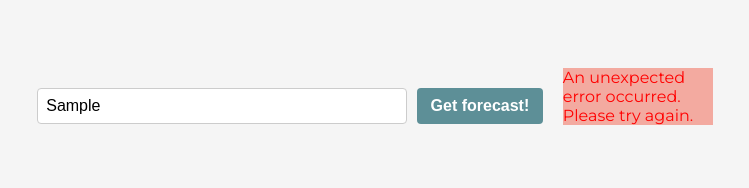
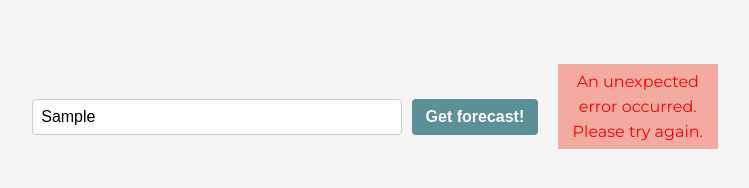
Before and after one commit to cmoratagarcia/odin-weather-app, a plain HTML site: page index.html in a window 1280 px wide. Both pictures are taken after typing "Sample" into the empty fields and a click on the button "Get forecast!". Shown: the whole page, without its empty margins (265-1014 px from the left). Drawn offline with Linux system fonts and the light colour scheme; no server answers.

Commit message:
Style error message to fit new strings

```diff
--- a/styles.css
+++ b/styles.css
@@ -77,8 +77,12 @@ form {
 
 .results-error {
     display: block;
-     color: red;
-   background-color: #f3aaa0;
-  width: 150px;
-  margin-left: 20px;
+    color: red;
+    background-color: #f3aaa0;
+    max-width: 150px;
+    min-height: 50px;
+    margin-left: 20px;
+    padding: 5px;
+    text-align: center;
+    line-height: 25px;
 }
```
